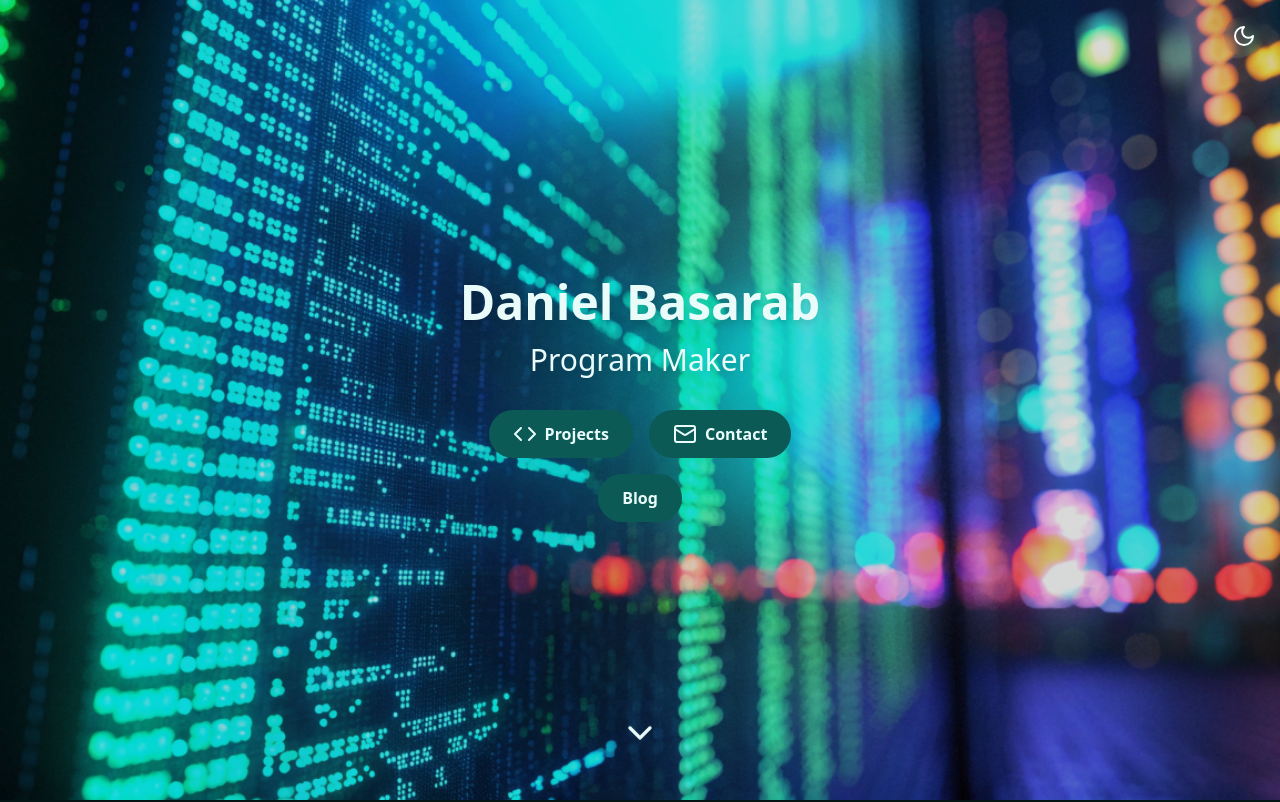
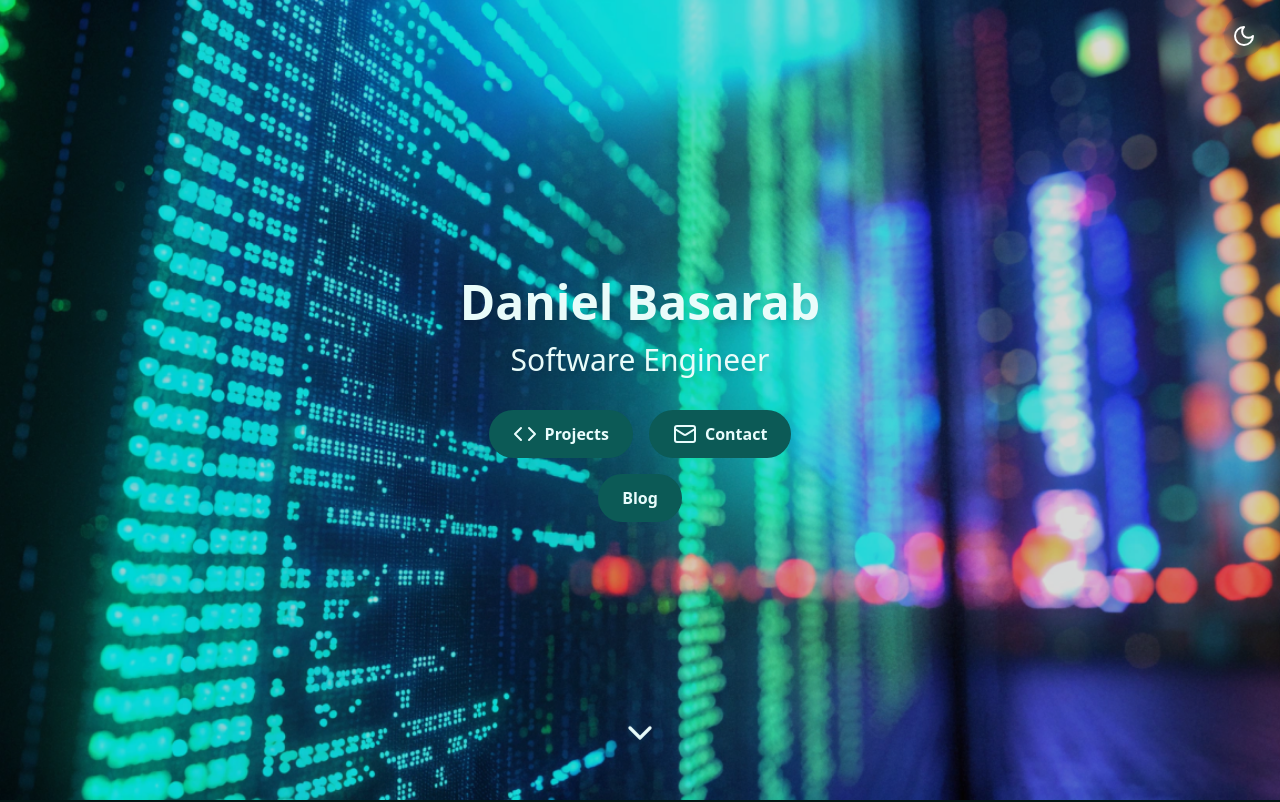
Before and after one commit to DanT52/Portfolio2, a React (Vite) app: page / in a window 1280 px wide. Shown: the top 802 px of the page. Built offline with nearby package versions, Linux system fonts and the light colour scheme; no server answers.

Commit message:
update title text

```diff
--- a/src/components/Hero.tsx
+++ b/src/components/Hero.tsx
@@ -28,7 +28,7 @@ export const Hero = () => {
           transition={{ duration: 0.8 }}
         >
           <h1 className="text-5xl font-bold mb-4 text-background-950 dark:text-background-50 dark:drop-shadow-lg">Daniel Basarab</h1>
-            <h2 className="text-3xl mb-8 text-background-950 dark:text-background-50 dark:drop-shadow-lg">Program Maker</h2>
+            <h2 className="text-3xl mb-8 text-background-950 dark:text-background-50 dark:drop-shadow-lg">Software Engineer</h2>
           <div className="flex flex-col items-center space-y-4">
             <div className="flex justify-center space-x-4">
               <motion.button
```
